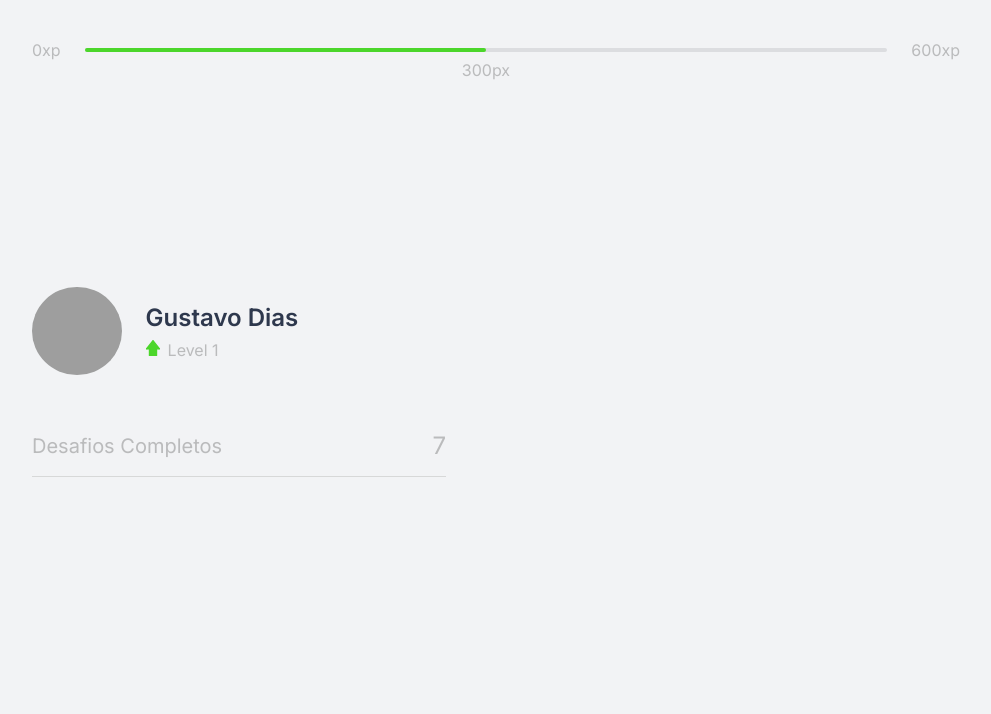
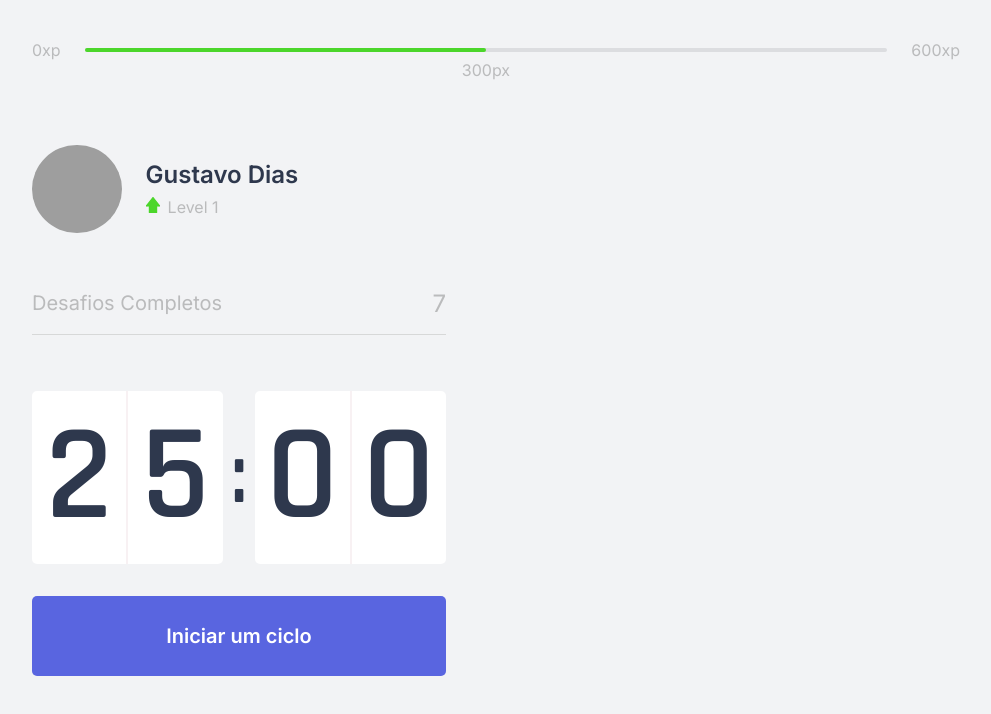
Before and after one commit to GustavoDeveloper1/Move.it, a Next.js app in the folder moveit-next/: page / in a window 1280 px wide. Shown: the top 714 px of the page, without its empty margins (144-1135 px from the left). Built offline with nearby package versions, Linux system fonts and the light colour scheme; grey boxes are pictures that could not be loaded.

Commit message:
fazendo a parte de count down

```diff
--- /dev/null
+++ b/moveit-next/src/components/CountDown.tsx
@@ -0,0 +1,51 @@
+// import styles from '../styles/components/CountDown.modules.css';
+
+import { useState, useEffect } from "react";
+
+export function CountDown() {
+    const [time, setTime] = useState(25 * 60);
+    const [active, setActive] = useState(false)
+
+    const minutes = Math.floor(time / 60);
+    const seconds = time % 60;
+
+    const [minuteLeft, minuteRight] = String(minutes).padStart(2, '0').split('');
+    const [secondLeft, secondRight] = String(seconds).padStart(2, '0').split('');
+
+    function startCountdown() {
+        setActive(true);
+    }
+
+    useEffect(() => {
+        if(active && time > 0) {
+
+            setTimeout(() => {
+                setTime(time - 1);
+            }, 1000 );
+        }
+
+    }, [active,time]);
+
+
+    return (
+        <div>
+            <div /*className={styles.countDownContainer}*/ className="countDown-container" >
+                <div>
+                    <span>{minuteLeft}</span>
+                    <span>{minuteRight}</span>
+                </div>
+                <span>:</span>
+                <div>
+                    <span>{secondLeft}</span>
+                    <span>{secondRight}</span>
+                </div>
+            </div>
+
+            <button type="button" onClick={startCountdown} className="startCountdownBtn"/*className={Styles.startCountdownButton} */>
+                Iniciar um ciclo
+            </button>
+
+        </div>
+
+    );
+}
--- a/moveit-next/src/pages/_document.tsx
+++ b/moveit-next/src/pages/_document.tsx
@@ -6,6 +6,7 @@
             <Html>
                 <Head>
 
+                    <link rel="shortcut icon" href="favicon.png" type="image/png"/>
                     <link rel="preconnect" href="https://fonts.gstatic.com" />
                     <link href="https://fonts.googleapis.com/css2?family=Inter:wght@400;500;600&family=Rajdhani:wght@600&display=swap" rel="stylesheet" />
 
--- a/moveit-next/src/pages/index.tsx
+++ b/moveit-next/src/pages/index.tsx
@@ -2,17 +2,22 @@
 import Head from 'next/head';
 import { Profile } from '../components/Perfil';
 import { CompleteChalenges } from '../components/CompleteChalenge';
+import { CountDown } from '../components/CountDown';
 
 
 export default function Home() {
   return (
     <div className="container">
+      <Head>
+        <title>Inicio | move.it</title>
+      </Head>
       <ExperienceB />
 
       <section>
         <div>
           <Profile/>
           <CompleteChalenges/>
+          <CountDown/>
         </div>
 
         <div>
--- /dev/null
+++ b/moveit-next/src/styles/components/CountDown.modules.css
@@ -0,0 +1,36 @@
+.countDownContainer {
+    display: flex;
+    align-items: center;
+    font-family: 'Rajdhani', sans-serif;
+    font-weight: 600;
+    color: var(--title);
+}
+
+.countDownContainer>div {
+    flex: 1;
+    display: flex;
+    align-items: center;
+    justify-content: space-evenly;
+    background: var(--white);
+    box-shadow: 0 0 60px rgba(0, 0, 0 0 0.05);
+    border-radius: 5px;
+    font-size: 8.5rem;
+    text-align: center;
+}
+
+.countDownContainer>div span {
+    flex: 1;
+}
+
+.countDownContainer>div span:first-child {
+    border-right: 1px solid #f8f1f3;
+}
+
+.countDownContainer>div span:last-child {
+    border-left: 1px solid #f8f1f3;
+}
+
+.countDownContainer>span {
+    font-size: 5.25rem;
+    margin: 0 0.5rem;
+}
--- a/moveit-next/src/styles/global.css
+++ b/moveit-next/src/styles/global.css
@@ -141,3 +141,65 @@
 .completeChalenges-container span:last-child {
     font-size: 1.5rem;
 }
+
+.countDown-container {
+    display: flex;
+    align-items: center;
+    font-family: 'Rajdhani', sans-serif;
+    font-weight: 600;
+    color: var(--title);
+}
+
+.countDown-container>div {
+    flex: 1;
+    display: flex;
+    align-items: center;
+    justify-content: space-evenly;
+    background: var(--white);
+    box-shadow: 0 0 60px rgba(0, 0, 0 0 0.05);
+    border-radius: 5px;
+    font-size: 8.5rem;
+    text-align: center;
+}
+
+.countDown-container>div span {
+    flex: 1;
+}
+
+.countDown-container>div span:first-child {
+    border-right: 1px solid #f8f1f3;
+}
+
+.countDown-container>div span:last-child {
+    border-left: 1px solid #f8f1f3;
+}
+
+.countDown-container>span {
+    font-size: 5.25rem;
+    margin: 0 0.5rem;
+}
+
+.startCountdownBtn{
+    width: 100%;
+    height: 5rem;
+
+    margin-top: 2rem;
+
+    display: flex;
+    align-items: center;
+    justify-content: center;
+
+    border: 0;
+    border-radius: 5px;
+    background: var(--blue);
+    color: var(--white);
+
+    font-size: 1.25rem;
+    font-weight: 600;
+
+    transition: background-color 0.2s;
+}
+
+.startCountdownBtn:hover{
+    background: var(--blue-dark);
+}
```
Also changed, not shown: moveit-next/src/styles/components/CompleteChalenges.modules.css (renamed from moveit-next/src/styles/Pages/CompleteChalenges.modules.css).
